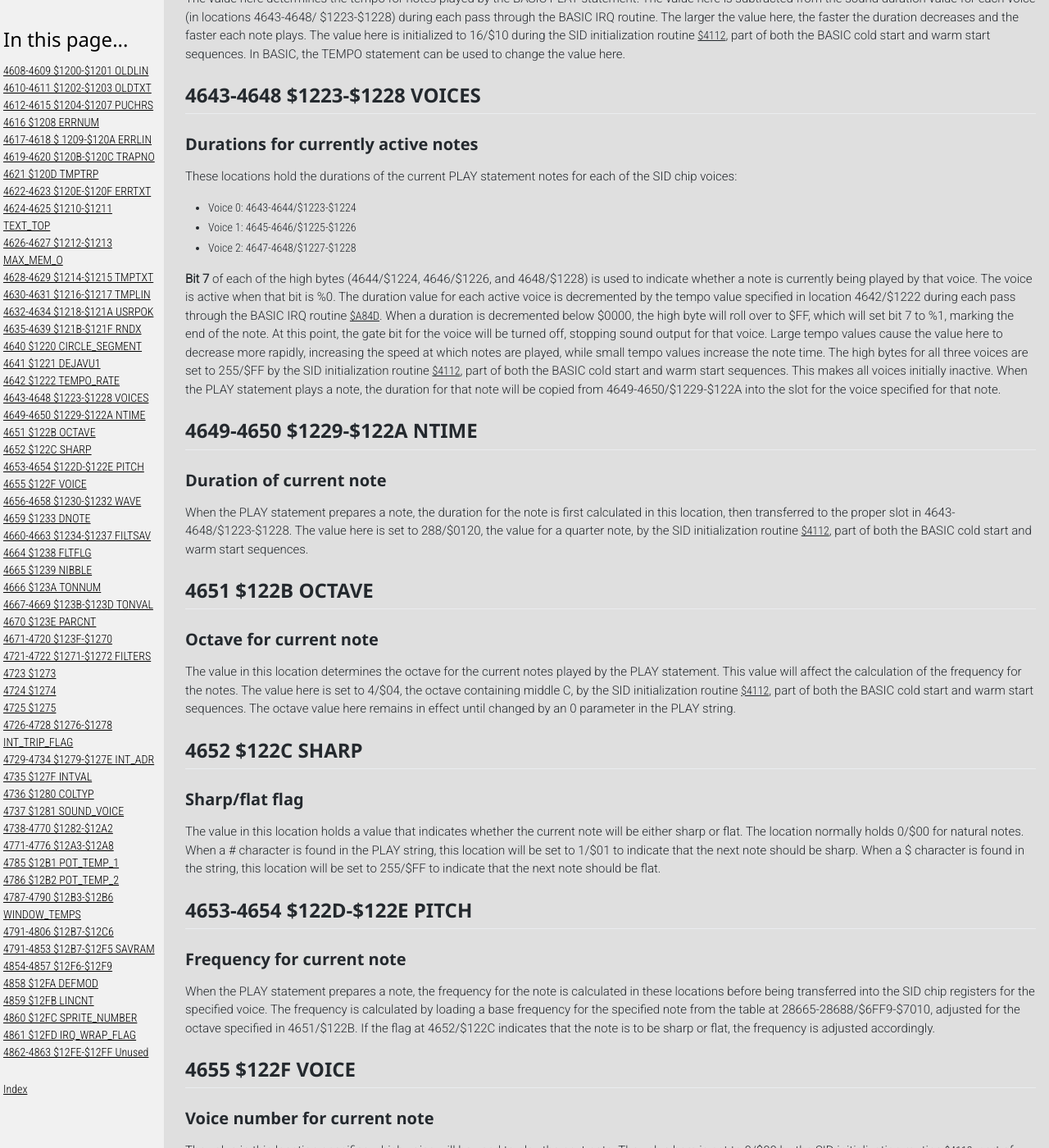
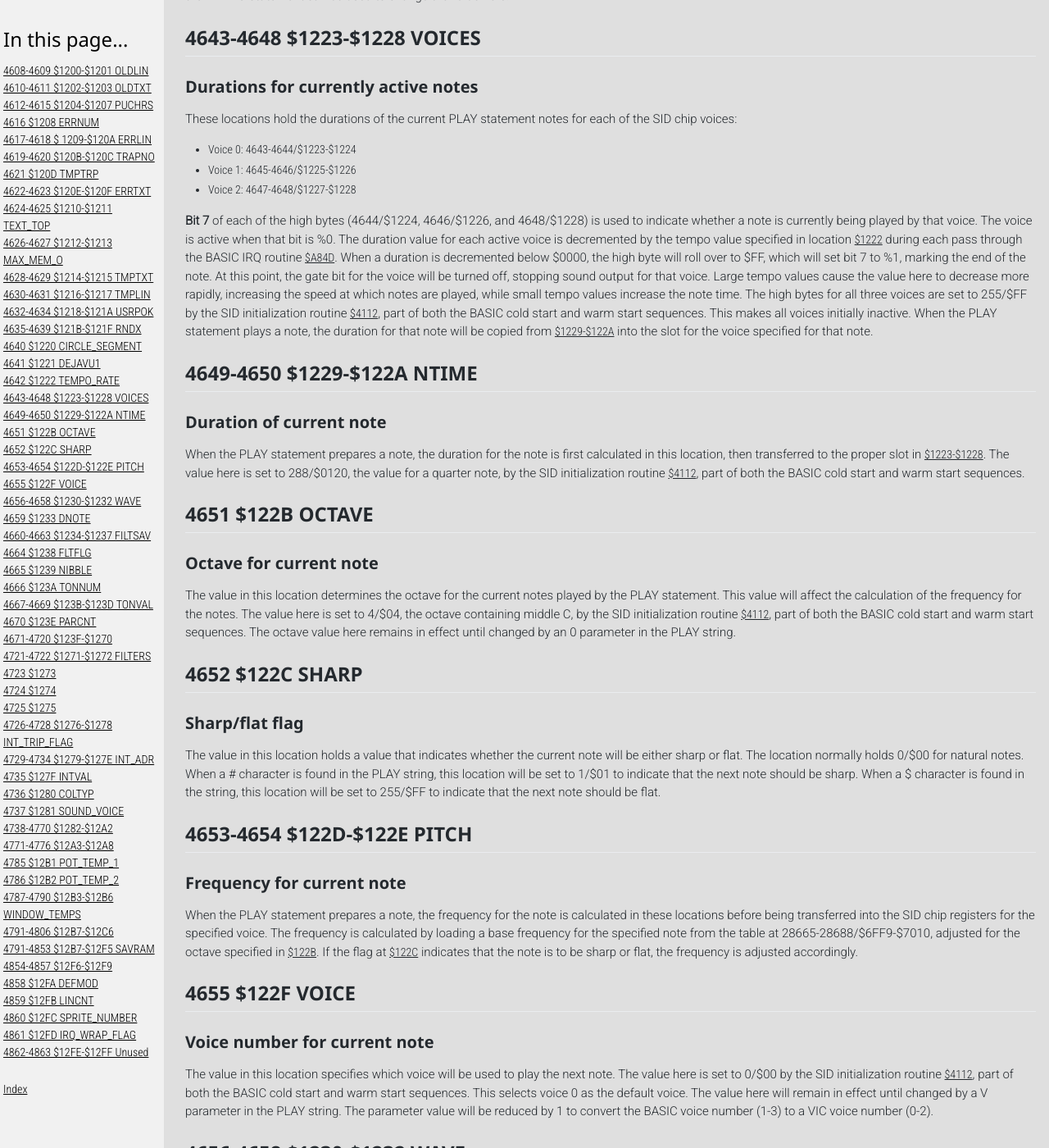
Before and after one commit to c128lib/Reference, a Jekyll site: the page built from 1200.md, in a window 1280 px wide and 1400 px high, scrolled down 3825 px. Shown: the whole window at 82% size. Built offline with Jekyll 4.4.1, drawn with Linux system fonts in a browser that asks for light colours; comment, search, counter and statistics services are not loaded; some of the changed text lies outside the part shown.

Commit message:
Some typo fix

```diff
--- a/1200.md
+++ b/1200.md
@@ -43,22 +43,19 @@
 BASIC, the definitions here can be changed using the PUDEF
 statement.
 
-**$1204**: This location holds the filler character for the pattern,
+* **$1204**: This location holds the filler character for the pattern,
 the one which will be used to fill unused positions in the
 format. The default value is 32/$20, the space character.
-
-**$1205**: This location holds the comma character for the
+* **$1205**: This location holds the comma character for the
 pattern. The character with the code specified here will be
 substituted wherever a comma appears in the PRINT USING
 format. The default value is 44/$2C, the comma character.
-
-**$1206**: This location holds the decimal point character for
+* **$1206**: This location holds the decimal point character for
 the pattern. The character with the code specified here will be
 substituted wherever a decimal point (period) appears in the
 PRINT USING format. The default value is 46/$2E, the period
 ( . ) character.
-
-**$1207**: This location holds the monetary symbol character for the
+* **$1207**: This location holds the monetary symbol character for the
 pattern. The character with the code specified here
 will be substituted wherever a dollar sign ($) appears in the
 PRINT USING format. The default value is 36/$24, the dollar
@@ -221,8 +218,8 @@
 ### Tempo setting for PLAY statement
 The value here determines the tempo for notes played by the
 BASIC PLAY statement. The value here is subtracted from the
-sound duration value for each voice (in locations 4643-4648/
-$1223-$1228) during each pass through the BASIC IRQ routine. The larger
+sound duration value for each voice (in locations [$1223-$1228](#1223))
+during each pass through the BASIC IRQ routine. The larger
 the value here, the faster the duration decreases and the faster each
 note plays. The value here is
 initialized to 16/$10 during the SID initialization routine
@@ -242,7 +239,7 @@
 4648/$1228) is used to indicate whether a note is currently
 being played by that voice. The voice is active when that bit is
 %0. The duration value for each active voice is decremented
-by the tempo value specified in location 4642/$1222 during
+by the tempo value specified in location [$1222](#1222) during
 each pass through the BASIC IRQ routine [$A84D](4000#A84D). When a
 duration is decremented below $0000, the high byte will roll
 over to $FF, which will set bit 7 to %1, marking the end of the
@@ -254,14 +251,14 @@
 the SID initialization routine [$4112](4000#4112), part of both the BASIC
 cold start and warm start sequences. This makes all voices initially inactive.
 When the PLAY statement plays a note, the duration for that note will be
-copied from 4649-4650/$1229-$122A
+copied from [$1229-$122A](#1229)
 into the slot for the voice specified for that note.
 
 ## 4649-4650 $1229-$122A NTIME <a name="1229"></a>
 ### Duration of current note
 When the PLAY statement prepares a note, the duration for
 the note is first calculated in this location, then transferred to
-the proper slot in 4643-4648/$1223-$1228. The value here is
+the proper slot in [$1223-$1228](#1223). The value here is
 set to 288/$0120, the value for a quarter note, by the SID initialization
 routine [$4112](4000#4112), part of both the BASIC cold start
 and warm start sequences.
@@ -293,8 +290,8 @@
 into the SID chip registers for the specified voice. The
 frequency is calculated by loading a base frequency for the
 specified note from the table at 28665-28688/$6FF9-$7010,
-adjusted for the octave specified in 4651/$122B. If the flag at
-4652/$122C indicates that the note is to be sharp or flat, the
+adjusted for the octave specified in [$122B](#122B). If the flag at
+[$122C](#122C) indicates that the note is to be sharp or flat, the
 frequency is adjusted accordingly.
 
 ## 4655 $122F VOICE <a name="122F"></a>
@@ -506,6 +503,7 @@
 to be called. (The subroutine should end with a RETURN
 statement.) The values here can be set with the COLLISION
 statement.
+
 |Low byte|High byte|Collision type|
 |-|-|-|
 |4729/$1279|4732/$127C|sprite-sprite|
```
Also changed, not shown: other parts of 1200.md (+2 -3 lines).
